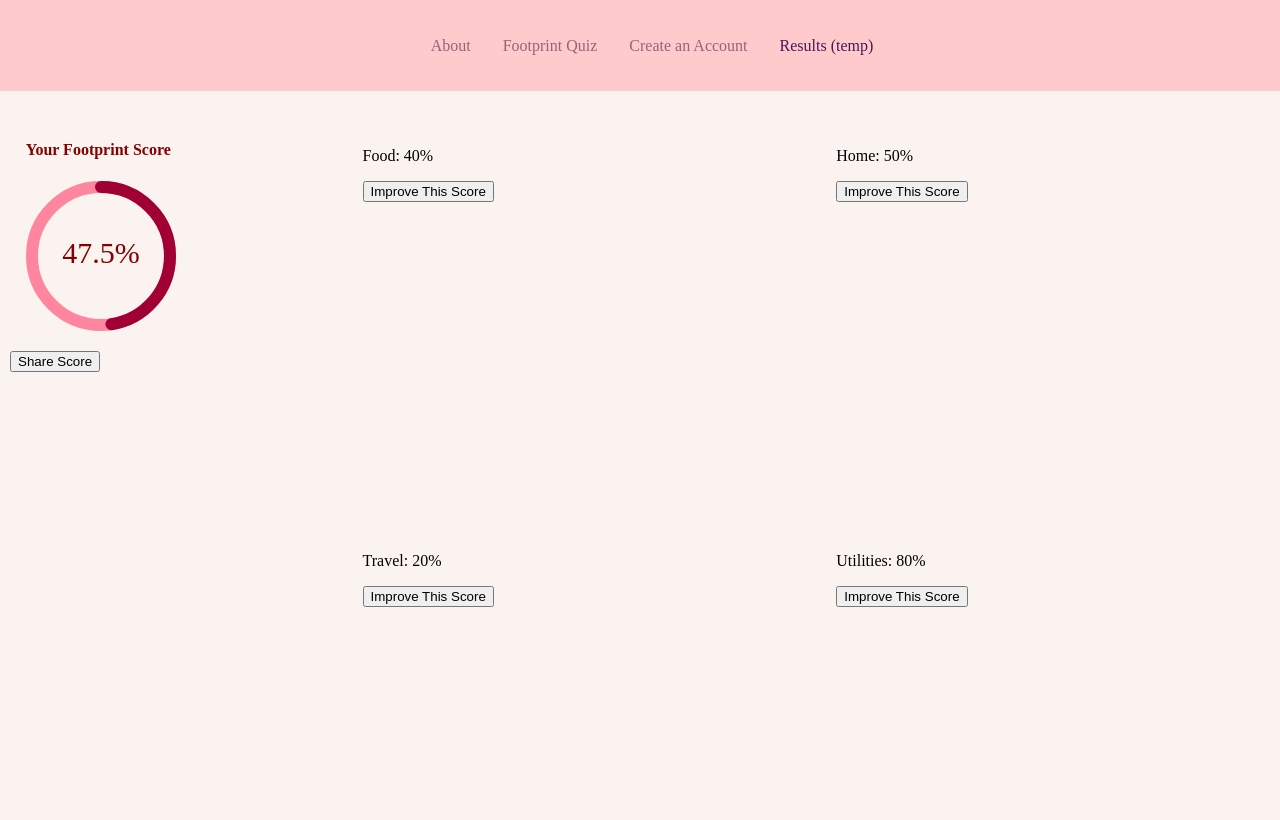
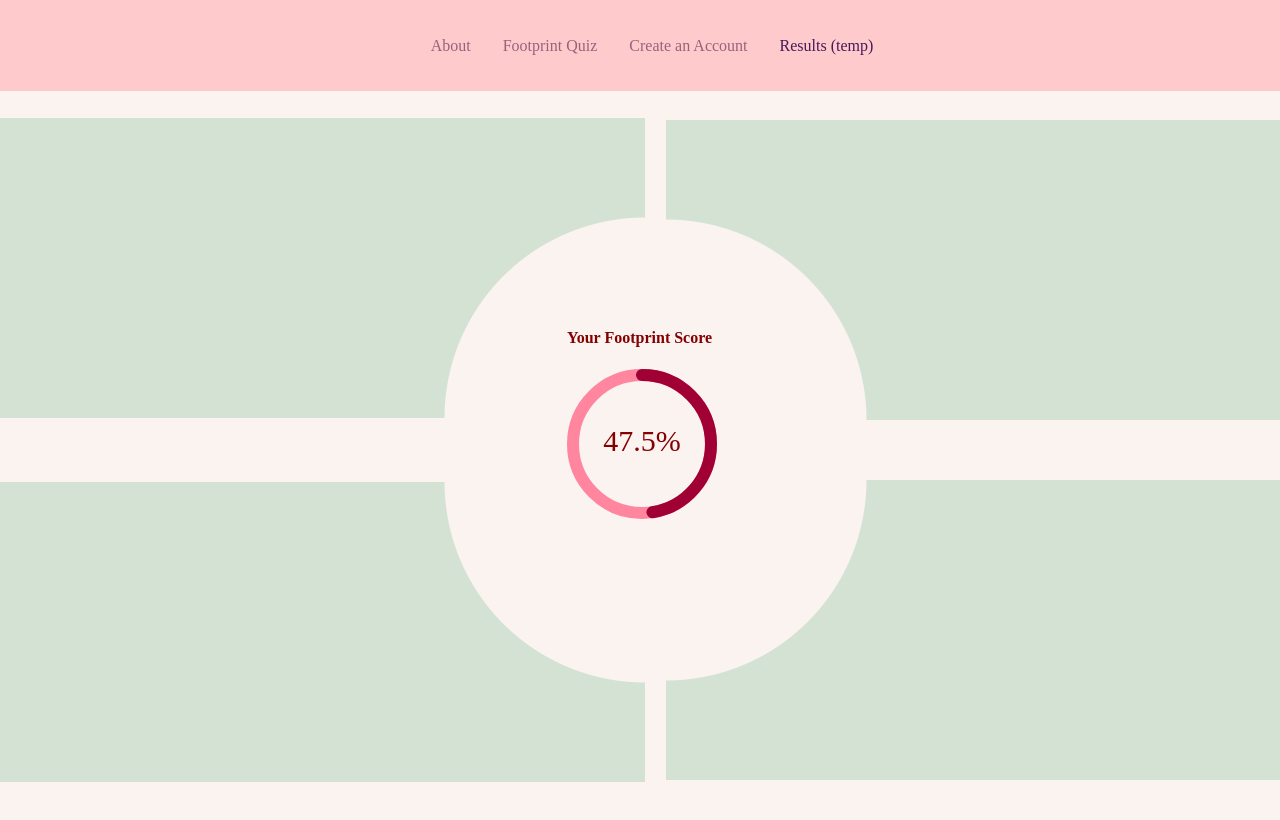
Before and after one commit to BenjaminLe1/SimpleCarbonTracker, a React (Create React App) app in the folder frontend/: page /results in a window 1280 px wide. Shown: the top 820 px of the page. Built offline with nearby package versions, Linux system fonts and the light colour scheme.

Commit message:
new results page frame

```diff
--- a/frontend/src/pages/pages.css
+++ b/frontend/src/pages/pages.css
@@ -62,39 +62,77 @@
     transform: translateY(4px);
   }
 
-  body {
-    margin: 0;
-    padding: 0;
-    height: 100%; /* Set the body to take up the full height of the viewport */
+  .container {
+    display: flex;
+    gap: 10px;
+    gap: 10px 20px; /* row-gap column gap */
+    row-gap: 10px;
+    column-gap: 20px;
   }
 
-  .container {
-    display: grid;
-    grid-template-columns: 1fr 3fr;
-    grid-template-rows: 1fr; /* Only one row is needed to take up the full height */
-    gap: 10px;
-    margin: 10px;
-    height: 100vh; /* Set the height of the container to take up the full height of the viewport */
+  .circle{
+    display: flex;
+    justify-content: center;
+    align-items: center;
+    position: absolute;
+    top: 33.5%;
+    left: 44%
   }
 
-  .left-column {
-    /* No need to set grid-row as we only have one row now */
-    /* grid-row: 1 / 3; */
-    height: 100%; /* Set the height of .left-column to take up the full height of its parent */
-    display: flex; /* Make sure the content is centered vertically */
-    flex-direction: column; /* Make sure the content is centered vertically */ /* Make sure the content is centered vertically */
+  #bottom-right {
+    width: 650px;
+    height: 300px;
+    background: #D4E2D4;
+    -webkit-mask-image: radial-gradient(circle 10px at 0 0, transparent 0, transparent 200px, black 201px);
+    mask-image: radial-gradient(circle 10px at 0 0, transparent 0, transparent 200px, black 201px);
+    display: flex;
+    justify-content: center;
+    align-items: center;
+    position: absolute;
+    top: 60%;
+    left: 52%
   }
 
-  .right-column {
-    display: grid;
-    grid-template-columns: repeat(2, 1fr);
-    gap: 10px;
-    height: 100%; /* Set the height of .right-column to take up the full height of its parent */
+  #top-right {
+    width: 650px;
+    height: 300px;
+    background: #D4E2D4;
+    -webkit-mask-image: radial-gradient(circle 10px at 0 100%, transparent 0, transparent 200px, black 201px);
+    mask-image: radial-gradient(circle 10px at 0 100%, transparent 0, transparent 200px, black 201px);
+    display: flex;
+    justify-content: center;
+    align-items: center;
+    position: absolute;
+    top: 15%;
+    left: 52%;
   }
 
-  .box {
-    padding: 10px;
-    margin: 20px;
-    width: 100%;
-    height: 100%;
+  #top-left {
+    width: 650px;
+    height: 300px;
+    background: #D4E2D4;
+    -webkit-mask-image: radial-gradient(circle 10px at 100% 100%, transparent 0, transparent 200px, black 201px);
+    mask-image: radial-gradient(circle 10px at 100% 100%, transparent 0, transparent 200px, black 201px);
+    display: flex;
+    justify-content: center;
+    align-items: center;
+    position: absolute;
+    top: 33.5%;
+    left: 25%;
+    transform: translate(-50%, -50%);
   }
+
+  #bottom-left {
+    width: 650px;
+    height: 300px;
+    background: #D4E2D4;
+    -webkit-mask-image: radial-gradient(circle 10px at 100% 0, transparent 0, transparent 200px, black 201px);
+    mask-image: radial-gradient(circle 10px at 100% 0, transparent 0, transparent 200px, black 201px);
+    display: flex;
+    justify-content: center;
+    align-items: center;
+    position: absolute;
+    top: 41.5%;
+    left: 25%;
+    transform: translate(-50%, 50%);
+  }
--- a/frontend/src/pages/results.js
+++ b/frontend/src/pages/results.js
@@ -25,14 +25,16 @@ function Results(){
 
 
     return (
-<div className="container">
-  <div className="left-column">
-    <div className="centered-container">
-      <CircularProgressBar percentage={getPerc(overall)} />
-      <button>Share Score</button>
+<div>
+    <div className='circle'>
+        <CircularProgressBar percentage={getPerc(overall)} />
     </div>
-  </div>
-  <div className="right-column">
+
+    <div id='bottom-right'></div>
+    <div id='top-right'></div>
+    <div id='bottom-left'></div>
+    <div id='top-left'></div>
+    {/* <button>Share Score</button>
     <div className="box">
       <p>Food: {getPerc(cat1)}%</p>
       <button>Improve This Score</button>
@@ -48,8 +50,7 @@ function Results(){
     <div className="box">
       <p>Utilities: {getPerc(cat4)}%</p>
       <button>Improve This Score</button>
-    </div>
-  </div>
+    </div> */}
 </div>
 
     )
```
